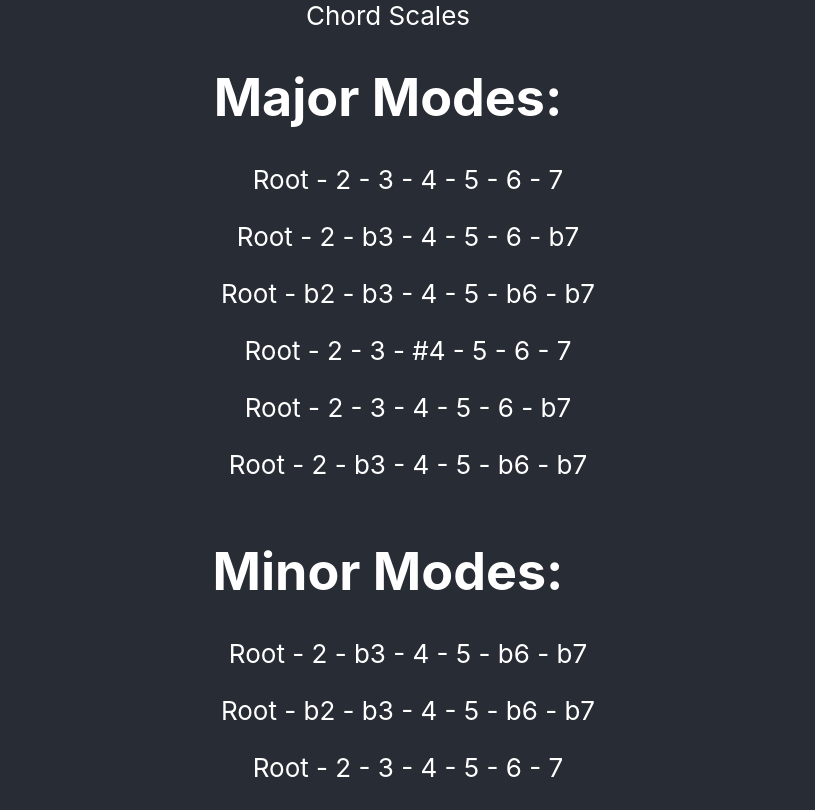
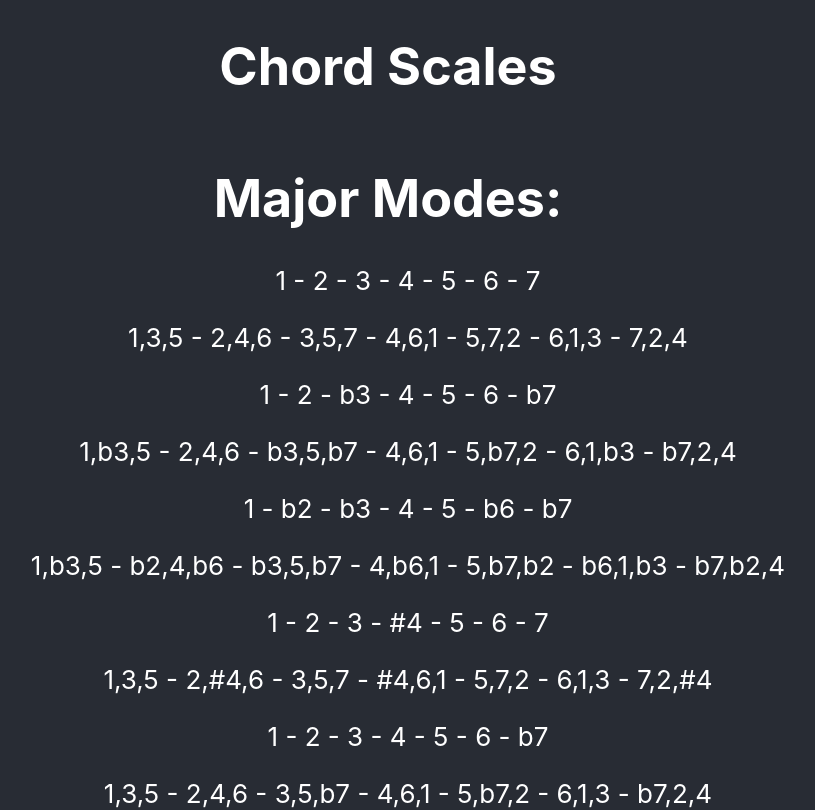
Before and after one commit to walpolsh/chord-scales, a React (Create React App) app: page / in a window 1280 px wide. Shown: the top 810 px of the page, without its empty margins (252-1067 px from the left). Built offline with nearby package versions, Linux system fonts and the light colour scheme.

Commit message:
going to hardcode other scales

```diff
--- a/src/App.js
+++ b/src/App.js
@@ -1,5 +1,18 @@
 import React, { Component } from 'react';
 import './App.css';
+
+const triads = (scale) => {
+  let arr = [
+    [scale[0], scale[2], scale[4]],
+    [scale[1], scale[3], scale[5]],
+    [scale[2], scale[4], scale[6]],
+    [scale[3], scale[5], scale[0]],
+    [scale[4], scale[6], scale[1]],
+    [scale[5], scale[0], scale[2]],
+    [scale[6], scale[1], scale[3]]
+  ]
+  return arr.join(' - ')
+}
 
 class App extends Component {
   constructor(props) {
@@ -11,7 +24,7 @@ class App extends Component {
 
     //create the intervals
     const chromatic = {
-      0: "Root",
+      0: "1",
       1: "b2",
       2: "2",
       3: "b3",
@@ -25,25 +38,26 @@ class App extends Component {
       11: "7",
     };
 
-    let keys = Object.keys(chromatic)
+    let chromaticKeys = Object.keys(chromatic)
+    let chromaticValues = Object.values(chromatic)
 
     //steps
-    const root = 0
-    const half = 1
-    const whole = 2
-    const wholeHalf = 3
+    const r = 0
+    const h = 1
+    const w = 2
+    const wh = 3
 
     //scales
-    const major = [root, whole, whole, half, whole, whole, whole, half];
-    const minor = [root, whole, half, whole, whole, half, whole, whole]
-    const melodicMinor = [root, whole, half, whole, whole, whole, whole, half]
-    const harmonicMinor = [root, whole, half, whole, whole, half, wholeHalf, half]
+    const major = [r, w, w, h, w, w, w, h];
+    // const minor = [r, w, h, w, w, h, w, w]
+    // const melodicMinor = [r, w, h, w, w, w, w, h]
+    // const harmonicMinor = [r, w, h, w, w, h, wh, h]
 
+    // let triads = filtered.map((item, index) => {
+    //   return [filtered[index], filtered[index + 2], filtered[index + 4]]
+    // })
 
-    // Create a global counter
-    // Reduce those into a scale by iteratively adding each step to a new array.
-    // ex mapScale(major) === [0,2,2,1,2,2,2,1] => [0,2,3,5,7,9,10,12]
-    const mapScale = (scale) => {
+    const mapScale = scale => {
       let counter = 0;
       return scale.map((i) => {
         counter += i
@@ -52,18 +66,16 @@ class App extends Component {
 
     }
 
-    //takes a scale, reduces it to key numbers
-    //outputs an array containing
-    const filteredMode = (mode) => {
-      let reducedMode = mapScale(mode)
+    //take scale, reduce it to key numbers
+    //outputs an array containing different modes
 
+    const filteredMode = scale => {
+      let reducedMode = mapScale(scale)
       let arr = []
-      //from 0 - 12
-      for (let i = 0; i < keys.length; i++) {
-        //from start of reduced scale < end
+      for (let i = 0; i < chromaticKeys.length; i++) {
         for(let j = 0; j < reducedMode.length; j++) {
           if (i === reducedMode[j]) {
-            arr.push(chromatic[i])
+            arr.push(chromaticValues[i])
           }
         }
       }
@@ -71,9 +83,20 @@ class App extends Component {
     }
 
     // create a function that takes your scale and generates all the modes with an array of the scale with all available starting indexes.
+    const renameEquivalents = (arr, num1, num2, num3) => {
+      if (arr.includes(num1) && arr.includes(num2)) {        arr.splice(arr.indexOf(num2), 1, num3)
+      }
+    }
+    //edge case
+    const renameLocrian = (arr, num1, num2, num3, num4) => {
+      if (arr.includes(num1) && arr.includes(num2) &&arr.includes(num3)) {
+        arr.splice(arr.indexOf(num3), 1, num4)
+      }
+    }
+
     const modeGenerator = (scale) => {
       let arr = []
-      for (let i = 1; i < scale.length - 1; i++) {
+      for (let i = 1; i < scale.length; i++) {
         let first = scale.slice(0, i)
         let last = scale.slice(i, scale.length)
         arr.push(last.concat(first))
@@ -88,50 +111,41 @@ class App extends Component {
           }
         }
 
-        const renameEquivalents = (arr, num1, num2, num3) => {
-          if (arr.includes(num1) && arr.includes(num2)) {        arr.splice(arr.indexOf(num2), 1, num3)
-          }
-        }
 
         const filtered = filteredMode(arr)
 
+
+        renameLocrian(filtered, 'b3', '4', '#4', 'b5')
         renameEquivalents(filtered, '4', '#4', '5');
         renameEquivalents(filtered, 'b3', '3', '2');
         renameEquivalents(filtered, '6', 'b6', '5');
 
+
+
         return (
           <div key={key}>
             <ol>{filtered.join(' - ')}</ol>
+            <ol>{triads(filtered)}</ol>
           </div>
         )
       })
-
-      //if dupicate tones then replace tone.
-      //create a function that prints triads
-      //make an array that contains groups of three degrees
-      //add to array by pushing degrees one at a time.
-
-      // create a function that prints seventh chords
-
-
-
     }
-
-    let test = modeGenerator(major)
+    let majorModes = modeGenerator(major)
+    console.log(majorModes)
 
     //should be able to select scale degrees from a 8 input menu.
     return (
       <div className="App">
         <header className="App-header">
-          <header>
+          <h1>
             Chord Scales
-          </header>
+          </h1>
           <div>
             <h1>Major Modes:</h1>
-            {modeGenerator(major)}
+            {majorModes}
 
           </div>
-          <div>
+          {/* <div>
             <h1>Minor Modes:</h1>
             {modeGenerator(minor)}
 
@@ -145,7 +159,7 @@ class App extends Component {
             <h1>Harmonic Minor Modes:</h1>
             {modeGenerator(harmonicMinor)}
 
-          </div>
+          </div> */}
 
         </header>
       </div>
```
